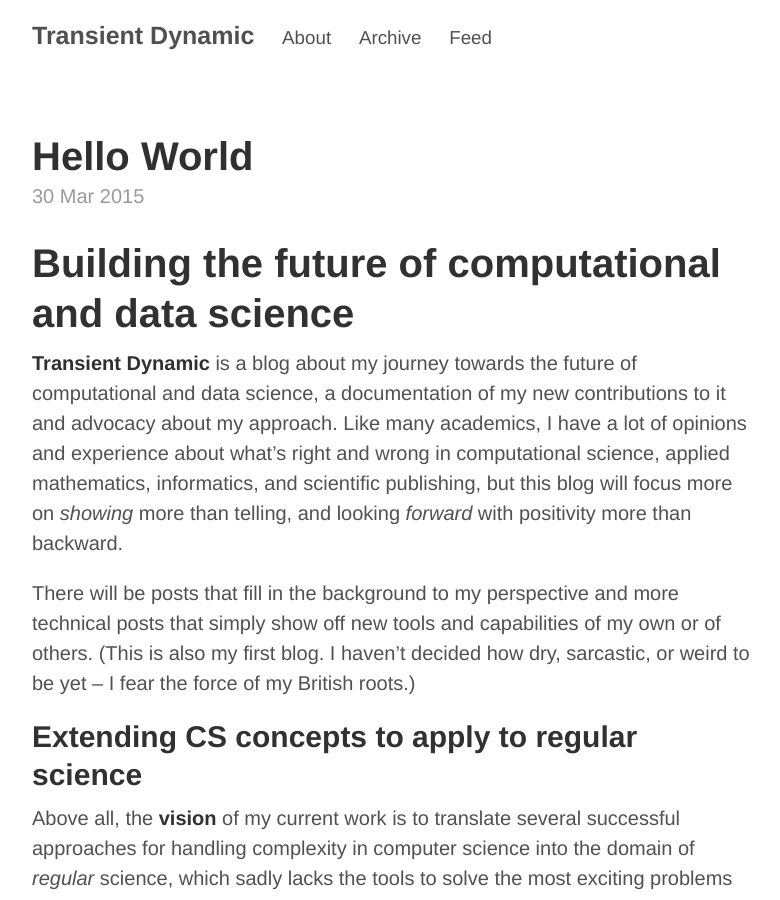
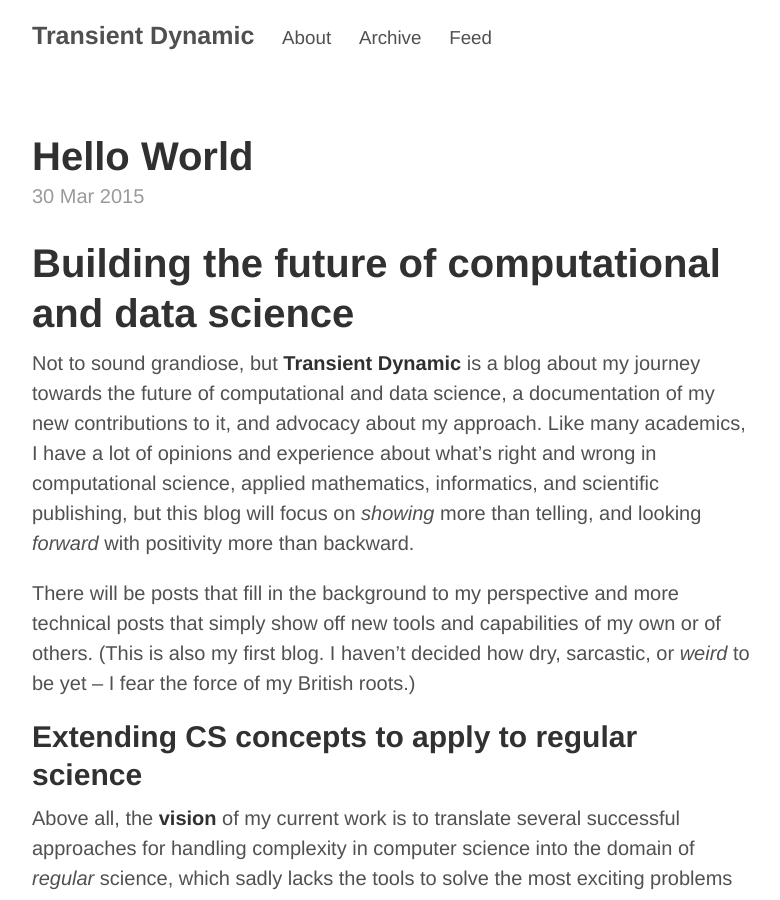
Before and after one commit to robclewley/robclewley.github.io, a Jekyll site: the page built from _posts/2015-03-30-hello-world.md, in a window 1280 px wide and 900 px high. Shown: the whole window, without its empty margins (248-1028 px from the left). Built offline with Jekyll 4.4.1, drawn with Linux system fonts in a browser that asks for light colours; Markdown is read by kramdown in place of the engine named in the settings.

Commit message:
"Now it is"

```diff
--- a/_posts/2015-03-30-hello-world.md
+++ b/_posts/2015-03-30-hello-world.md
@@ -8,18 +8,19 @@
 
 # Building the future of computational and data science
 
-**Transient Dynamic** is a blog about my journey towards the future of
-computational and data science, a documentation of my new
-contributions to it and advocacy about my approach. Like many
-academics, I have a lot of opinions and experience about what's right
-and wrong in computational science, applied mathematics, informatics, and
-scientific publishing, but this blog will focus more on *showing* more
-than telling, and looking *forward* with positivity more than backward.
+Not to sound grandiose, but **Transient Dynamic** is a blog about my
+journey towards the future of computational and data science, a
+documentation of my new contributions to it, and advocacy about my
+approach. Like many academics, I have a lot of opinions and experience
+about what's right and wrong in computational science, applied
+mathematics, informatics, and scientific publishing, but this blog
+will focus on *showing* more than telling, and looking *forward* with
+positivity more than backward.
 
 There will be posts that fill in the background to my perspective and
 more technical posts that simply show off new tools and capabilities
 of my own or of others. (This is also my first blog. I haven't decided
-how dry, sarcastic, or weird to be yet -- I fear the force of my British roots.)
+how dry, sarcastic, or *weird* to be yet -- I fear the force of my British roots.)
 
 ## Extending CS concepts to apply to regular science
 
```
